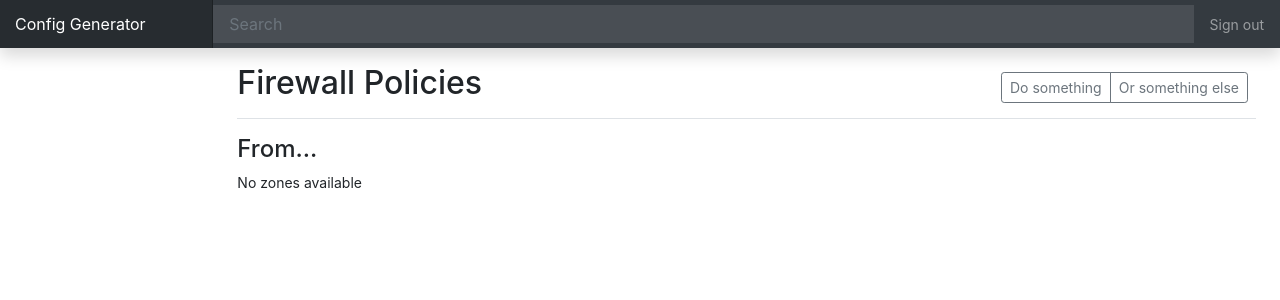
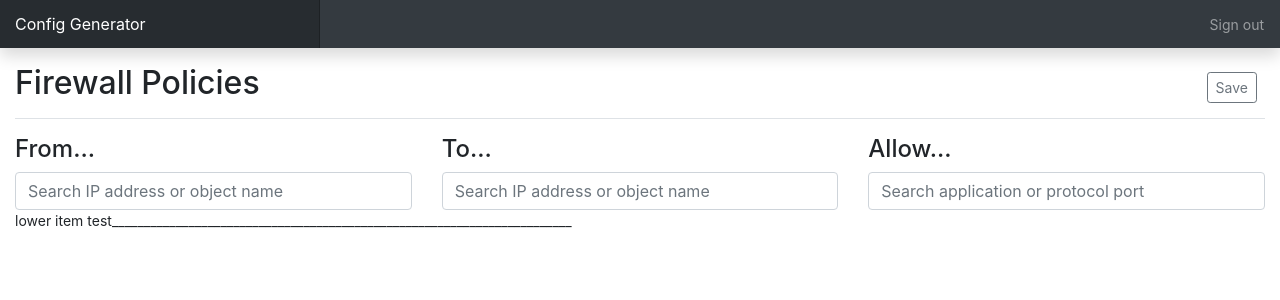
Before and after one commit to haeringer/srx-yamlr, a Django app: template generator/templates/generator/index.html in a window 1280 px wide. Shown: the top 300 px of the page. Run offline with Django 3.2, Linux system fonts and the light colour scheme; the template is opened without the code that fills it, so the values that code supplies are empty; some libraries are stand-ins or nearby versions.

Commit message:
implement search fields + js filter

```diff
--- /dev/null
+++ b/generator/static/generator/main.js
@@ -0,0 +1,18 @@
+
+function objectSearch(s) {
+    var input, filter, ul, li, a, i;
+    input = document.getElementById(s.id);
+    filter = input.value.toUpperCase();
+    ul = document.getElementById(s.id + 'Ul');
+    li = ul.getElementsByTagName('li');
+
+    for (i = 0; i < li.length; i++) {
+        a = li[i].getElementsByTagName('a')[0];
+        if (a.innerHTML.toUpperCase().indexOf(filter) > -1 && filter.length >= 1) {
+            $(ul).removeClass('d-none');
+            li[i].style.display = '';
+        } else {
+            li[i].style.display = 'none';
+        }
+    }
+}
--- a/generator/templates/generator/index.html
+++ b/generator/templates/generator/index.html
@@ -16,9 +16,8 @@
   </head>
 
   <body>
-    <nav class="navbar navbar-dark fixed-top bg-dark flex-md-nowrap p-0 shadow">
-      <a class="navbar-brand col-sm-3 col-md-2 mr-0" href="#">Config Generator</a>
-      <input class="form-control form-control-dark w-100" placeholder="Search" aria-label="Search" type="text">
+    <nav class="navbar navbar-dark fixed-top bg-dark p-0 shadow">
+      <a class="navbar-brand col-sm-3" href="#">Config Generator</a>
       <ul class="navbar-nav px-3">
         <li class="nav-item text-nowrap">
           <a class="nav-link" href="#">Sign out</a>
@@ -28,30 +27,68 @@
 
     <div class="container-fluid">
       <div class="row">
-        <main role="main" class="col-md-9 ml-sm-auto col-lg-10 px-4">
+        <main role="main" class="col-sm">
 
           <div class="d-flex justify-content-between flex-wrap flex-md-nowrap align-items-center pt-3 pb-2 mb-3 border-bottom">
             <h1 class="h2">Firewall Policies</h1>
             <div class="btn-toolbar mb-2 mb-md-0">
               <div class="btn-group mr-2">
-                <button class="btn btn-sm btn-outline-secondary">Do something</button>
-                <button class="btn btn-sm btn-outline-secondary">Or something else</button>
+                <button class="btn btn-sm btn-outline-secondary">Save</button>
               </div>
 
             </div>
           </div>
 
-          <h4>From...</h4>
+          <div class="row">
 
-          {% if zones %}
-              <ul>
-              {% for zone in zones %}
-                  <li>{{ zone }}</li>
+
+            <div class="col-sm">
+
+              <h4>From...</h4>
+
+              <input class="form-control" type="text" id="searchFrom" onkeyup="objectSearch(this)" placeholder="Search IP address or object name" aria-label="Search">
+
+              <ul class="list-inline d-none" id="searchFromUl">
+              {% for adr in addresses %}
+                <li><a href="#">{{ adr }}</a></li>
               {% endfor %}
               </ul>
-          {% else %}
-              <p>No zones available</p>
-          {% endif %}
+
+            </div>
+
+
+            <div class="col-sm">
+
+              <h4>To...</h4>
+
+              <input class="form-control" type="text" id="searchTo" onkeyup="objectSearch(this)" placeholder="Search IP address or object name" aria-label="Search">
+
+              <ul class="list-inline d-none" id="searchToUl">
+              {% for adr in addresses %}
+                <li><a href="#">{{ adr }}</a></li>
+              {% endfor %}
+              </ul>
+
+            </div>
+
+
+            <div class="col-sm">
+
+              <h4>Allow...</h4>
+
+              <input class="form-control" type="text" id="searchAllow" onkeyup="objectSearch(this)" placeholder="Search application or protocol port" aria-label="Search">
+
+              <ul class="list-inline d-none" id="searchAllowUl">
+              {% for adr in applications %}
+                <li><a href="#">{{ adr }}</a></li>
+              {% endfor %}
+              </ul>
+
+            </div>
+
+
+          </div>
+          lower item test________________________________________________________________________
 
         </main>
       </div>
@@ -64,6 +101,10 @@
     <script src="https://cdnjs.cloudflare.com/ajax/libs/popper.js/1.14.3/umd/popper.min.js" integrity="sha384-ZMP7rVo3mIykV+2+9J3UJ46jBk0WLaUAdn689aCwoqbBJiSnjAK/l8WvCWPIPm49" crossorigin="anonymous"></script>
     <script src="https://stackpath.bootstrapcdn.com/bootstrap/4.1.3/js/bootstrap.min.js" integrity="sha384-ChfqqxuZUCnJSK3+MXmPNIyE6ZbWh2IMqE241rYiqJxyMiZ6OW/JmZQ5stwEULTy" crossorigin="anonymous"></script>
 
+    <!-- ConfigGen JavaScript -->
+    {% load static %}
+    <script src="{% static "generator/main.js" %}"></script>
+
     <!-- Icons -->
     <script src="https://unpkg.com/feather-icons/dist/feather.min.js"></script>
     <script>
```
